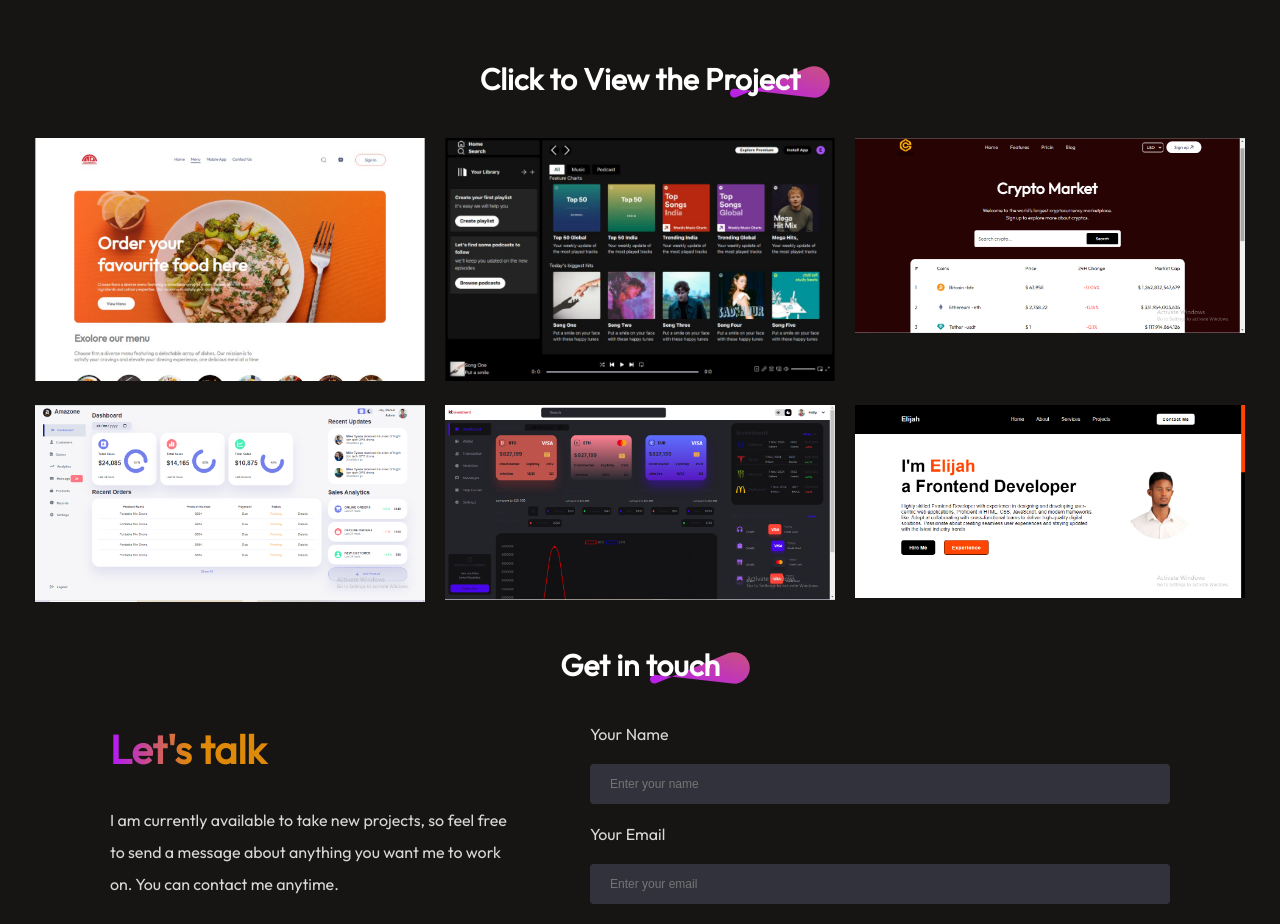
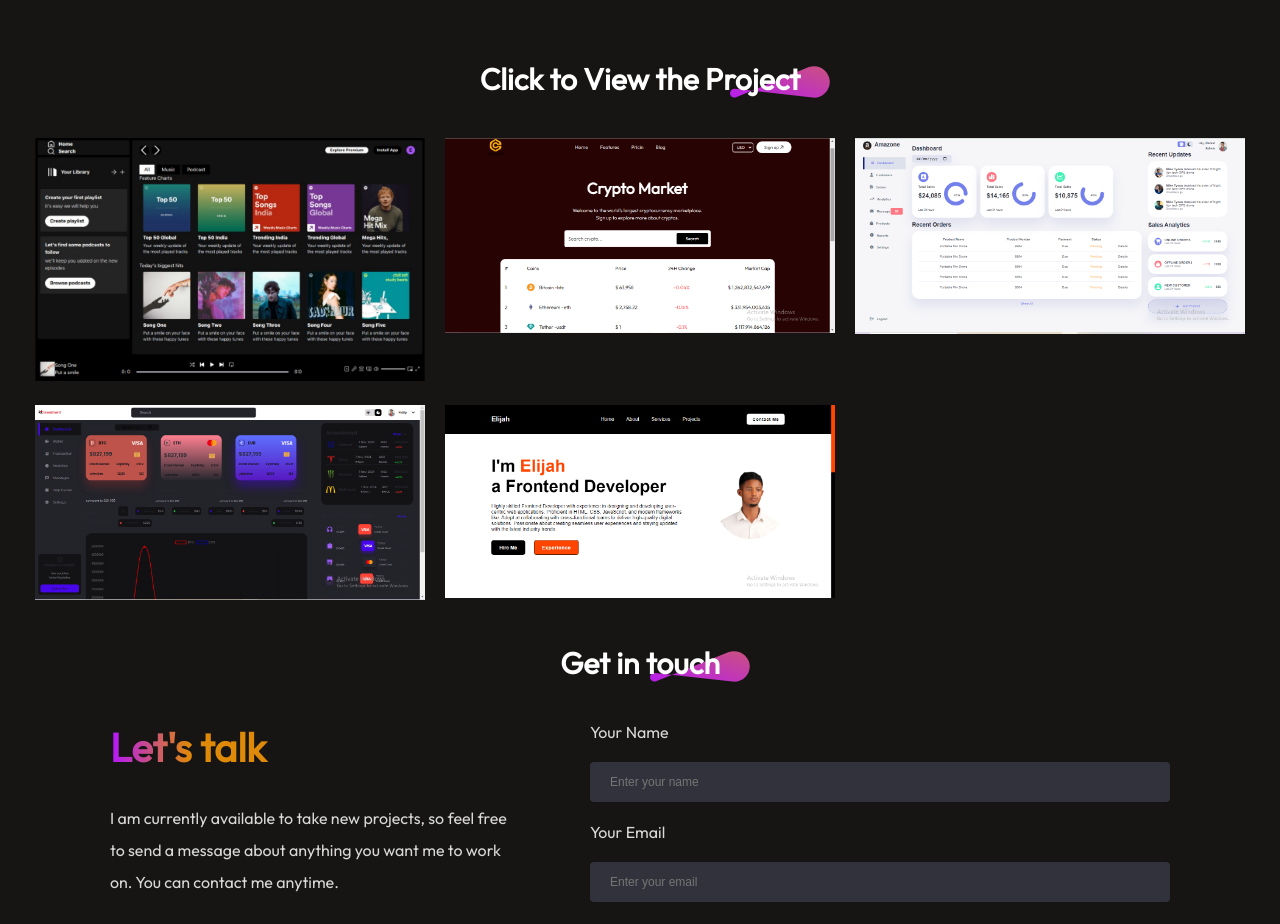
Before and after one commit to elijah571/My_portfolio, a React (Vite) app: page / in a window 1280 px wide. Shown: the part 1880-2804 px from the top of the page. Built offline with nearby package versions, Linux system fonts and the light colour scheme.

Commit message:
file remove

```diff
--- a/src/assets/mywork_data.js
+++ b/src/assets/mywork_data.js
@@ -1,4 +1,4 @@
-import project_img1 from '../assets/project_1.png';
+// import project_img1 from '../assets/project_1.png';
 import project_img2 from '../assets/project_2.png';
 import project_img3 from '../assets/project_3.PNG';
 import project_img4 from '../assets/project_4.PNG';
@@ -6,12 +6,12 @@ import project_img5 from '../assets/project_5.PNG';
 import project_img6 from '../assets/project_6.PNG';
 
 const mywork_data = [
-    {
-        w_no: 1,
-        w_name: "Web design",
-        w_img: project_img1,
-        url: "https://food-delivery-jxgs.vercel.app/"
-    },
+    // {
+    //     w_no: 1,
+    //     w_name: "Web design",
+    //     w_img: project_img1,
+    //     url: "https://food-delivery-jxgs.vercel.app/"
+    // },
     {
         w_no: 2,
         w_name: "Web design",
```
